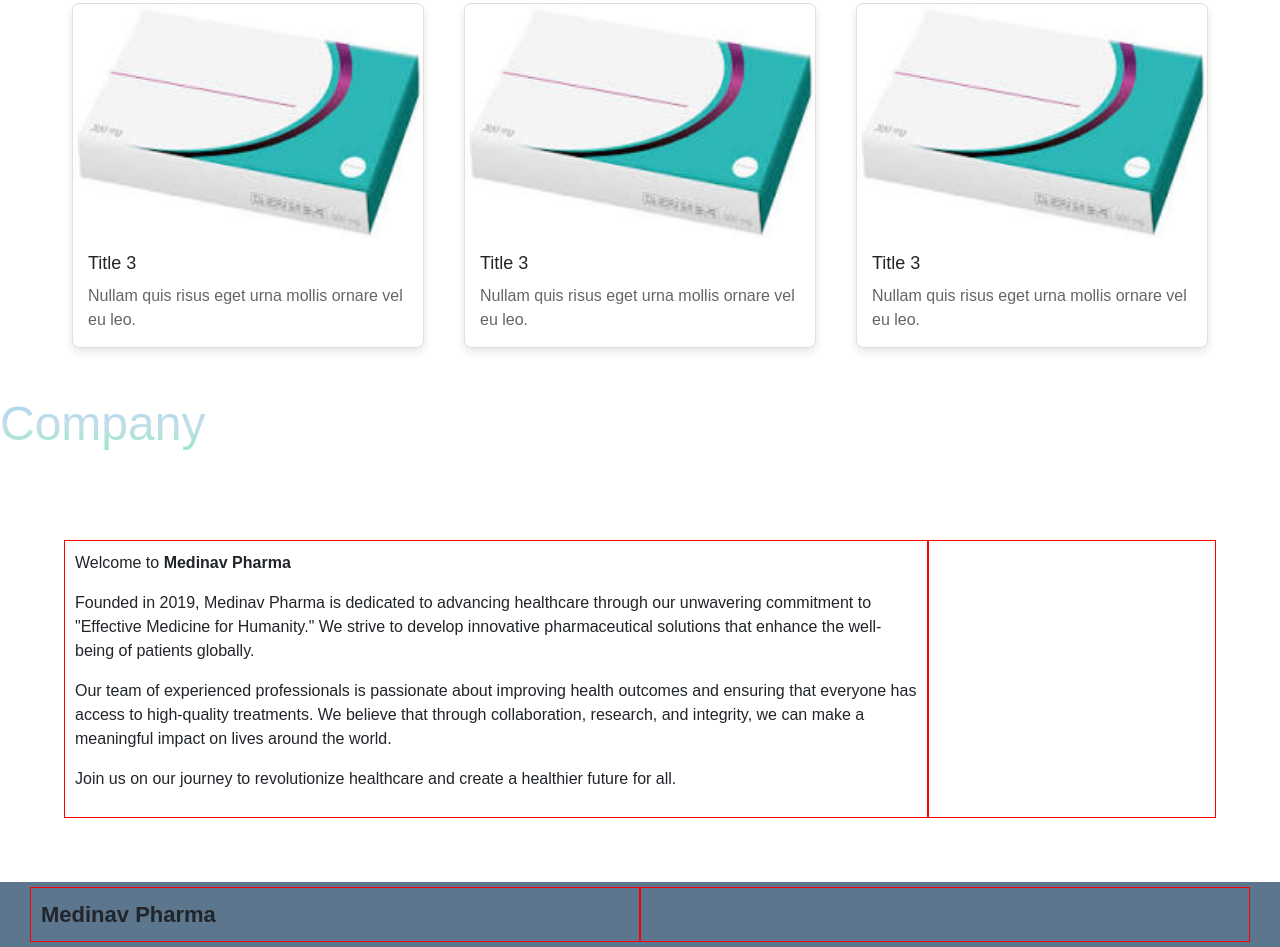
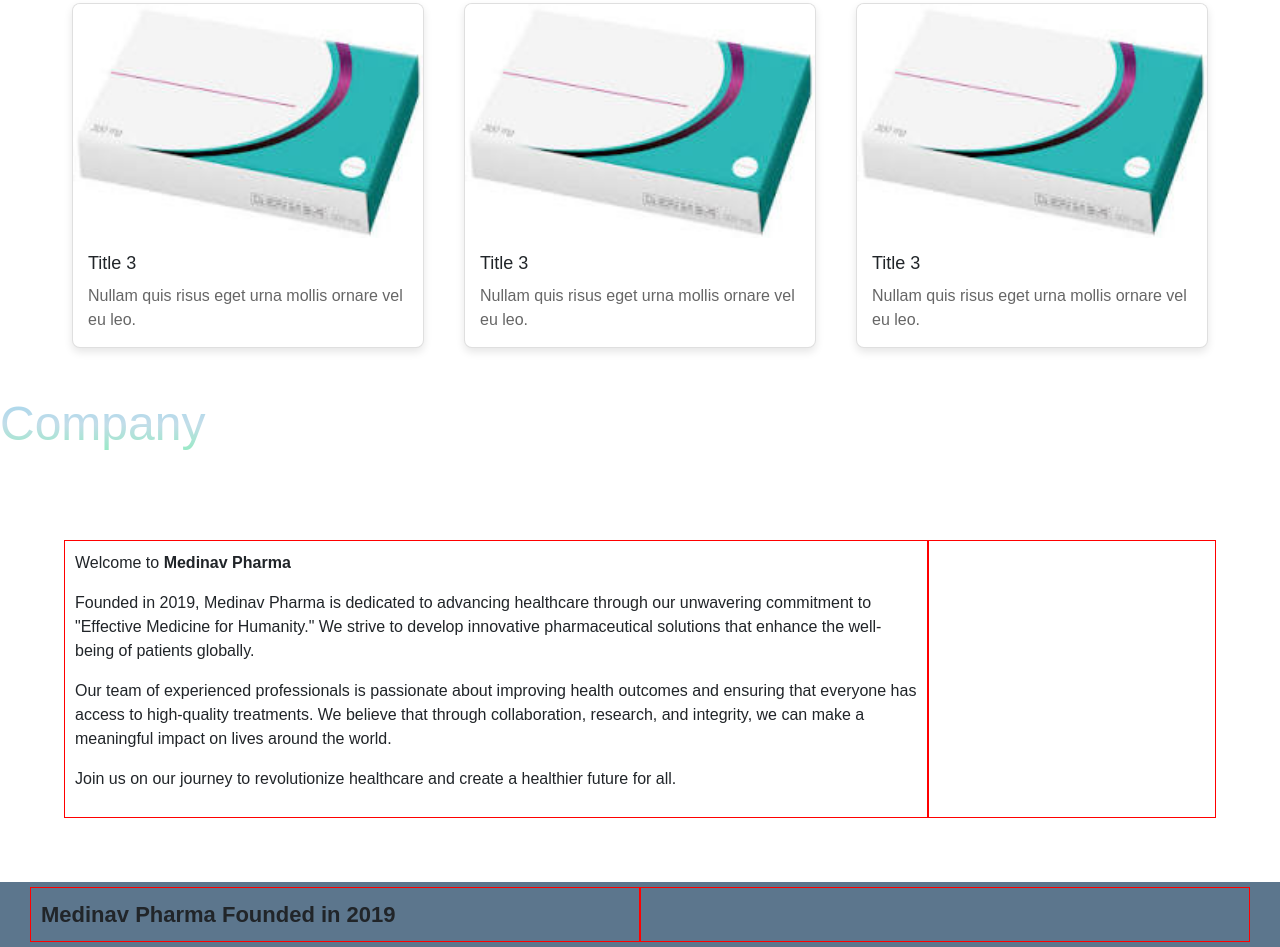
Before and after one commit to shubhyeole/shubhyeole, a plain HTML site: page pages/index.html in a window 1280 px wide. Shown: the part 1059-2006 px from the top of the page. Drawn offline with nearby package versions, Linux system fonts and the light colour scheme.

Commit message:
second commit

```diff
--- a/pages/index.html
+++ b/pages/index.html
@@ -134,6 +134,7 @@
             <div class="col-md-6 col-sm-6 col">
                 <strong class="txt-22">
                     Medinav Pharma
+                    Founded in 2019
                 </strong>
             </div>
             <div class="col-md-6 col-sm-6 col"></div>
```
